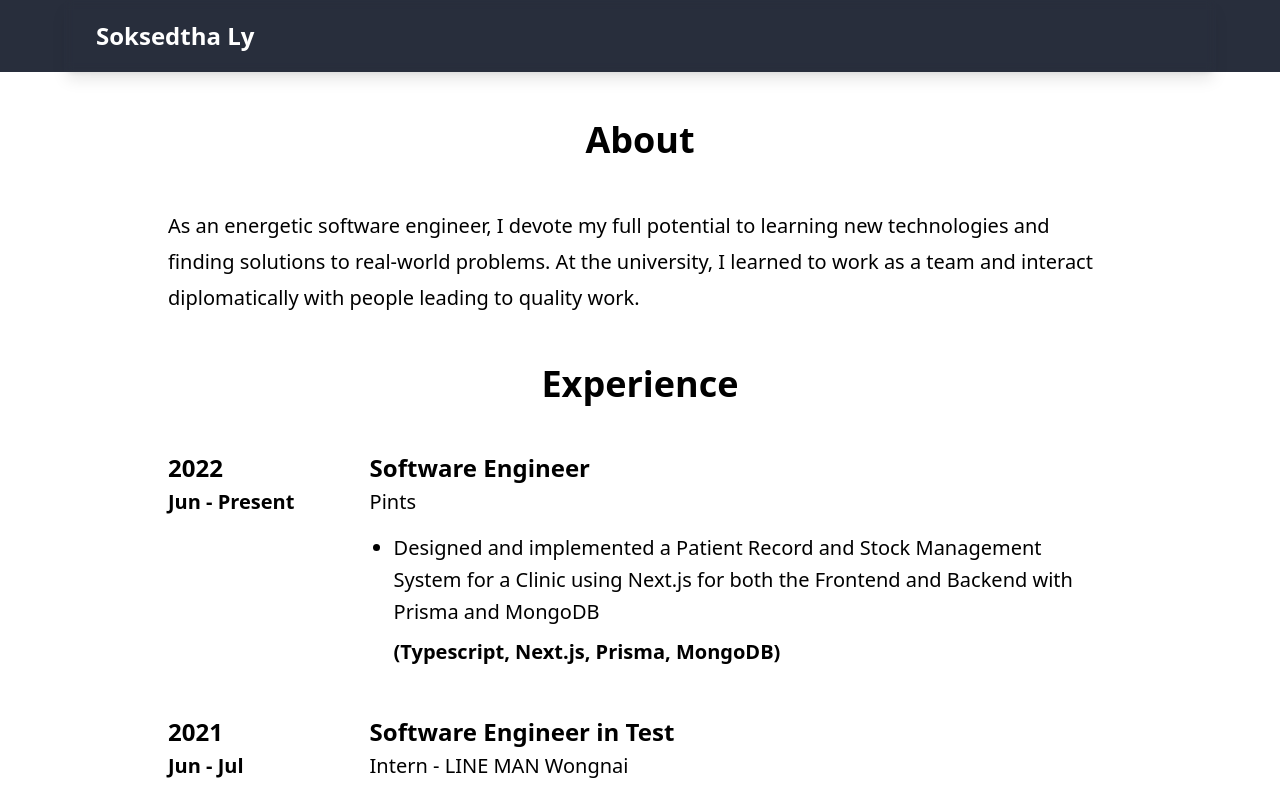
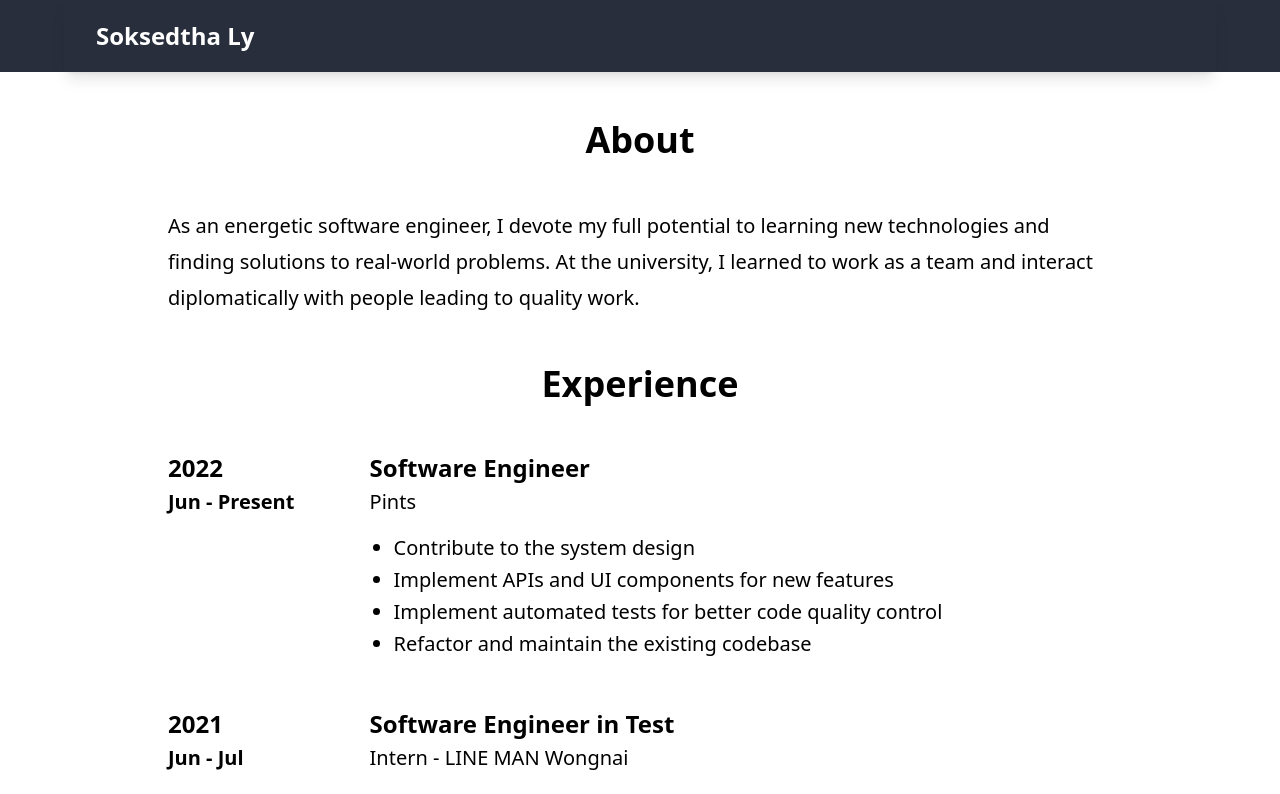
Before and after one commit to gtmetric/soksedthaly, a Next.js app: page /about in a window 1280 px wide. Shown: the top 794 px of the page. Built offline with nearby package versions, Linux system fonts and the light colour scheme.

Commit message:
Update work experience

```diff
--- a/pages/about.tsx
+++ b/pages/about.tsx
@@ -27,14 +27,16 @@ const About: NextPage = () => {
         >
           <ul className="list-disc">
             <li>
-              <p>
-                Designed and implemented a Patient Record and Stock Management
-                System for a Clinic using Next.js for both the Frontend and
-                Backend with Prisma and MongoDB
-              </p>
-              <p className="font-semibold pt-2">
-                (Typescript, Next.js, Prisma, MongoDB)
-              </p>
+              <p>Contribute to the system design</p>
+            </li>
+            <li>
+              <p>Implement APIs and UI components for new features</p>
+            </li>
+            <li>
+              <p>Implement automated tests for better code quality control</p>
+            </li>
+            <li>
+              <p>Refactor and maintain the existing codebase</p>
             </li>
           </ul>
         </ExperienceItem>
```
